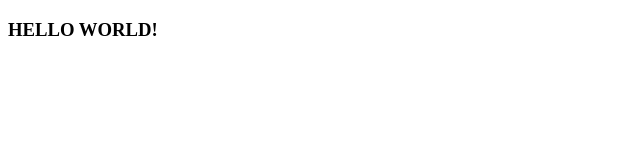
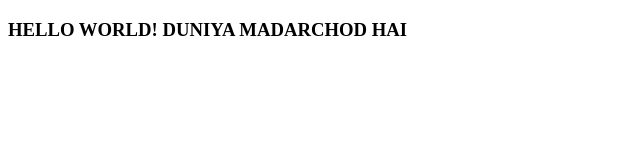
Before and after one commit to PranshulAG/Practice, a plain HTML site: page index.html in a window 1280 px wide. Shown: the whole page, without its empty margins (0-640 px from the left). Drawn offline with Linux system fonts and the light colour scheme.

Commit message:
important changes

```diff
--- a/index.html
+++ b/index.html
@@ -8,7 +8,7 @@
 </head>
 <body>
     <div>
-        <h3>HELLO WORLD!</h3>
+        <h3>HELLO WORLD! DUNIYA MADARCHOD HAI</h3>
     </div>
 </body>
 </html>
```
